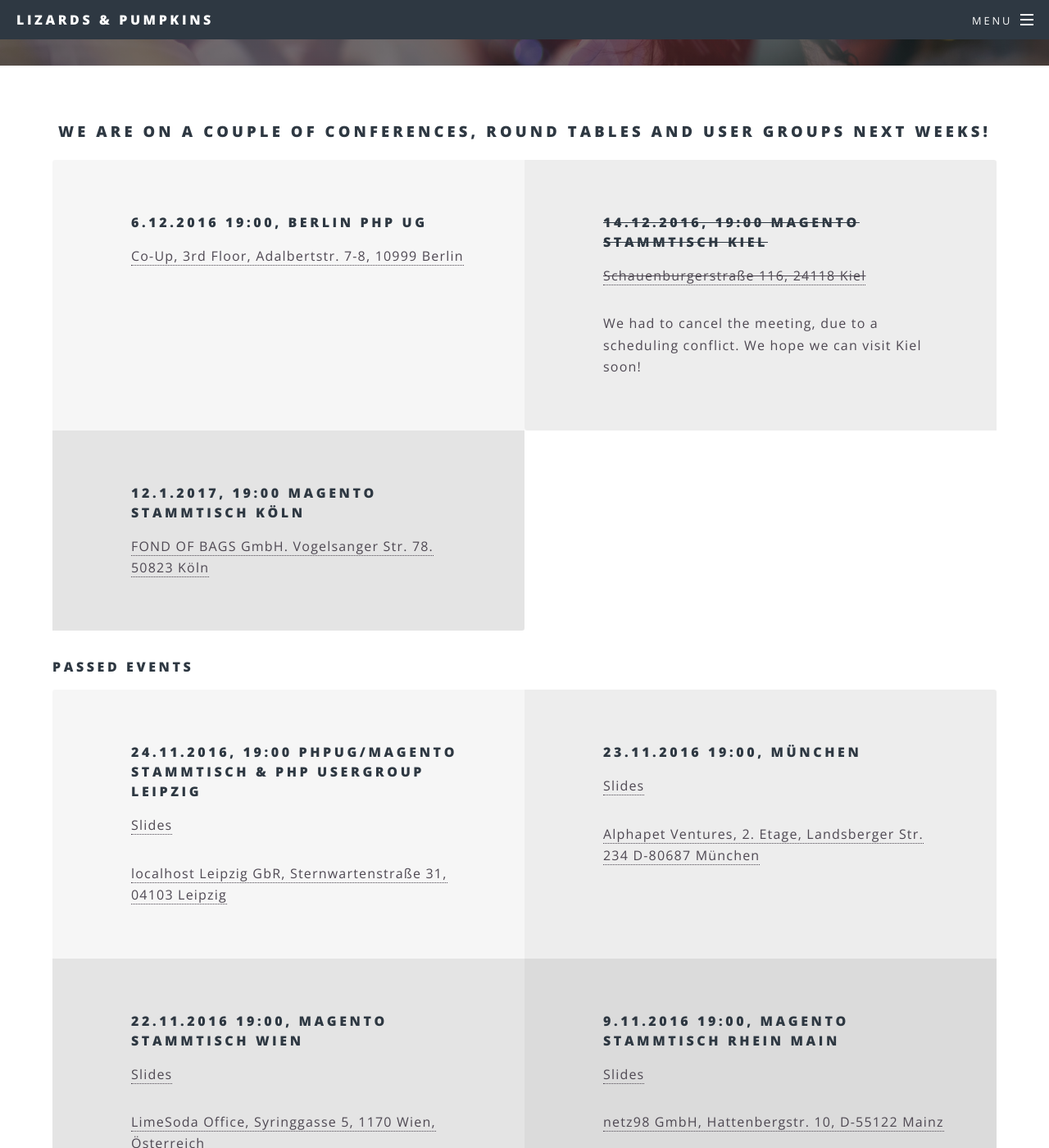
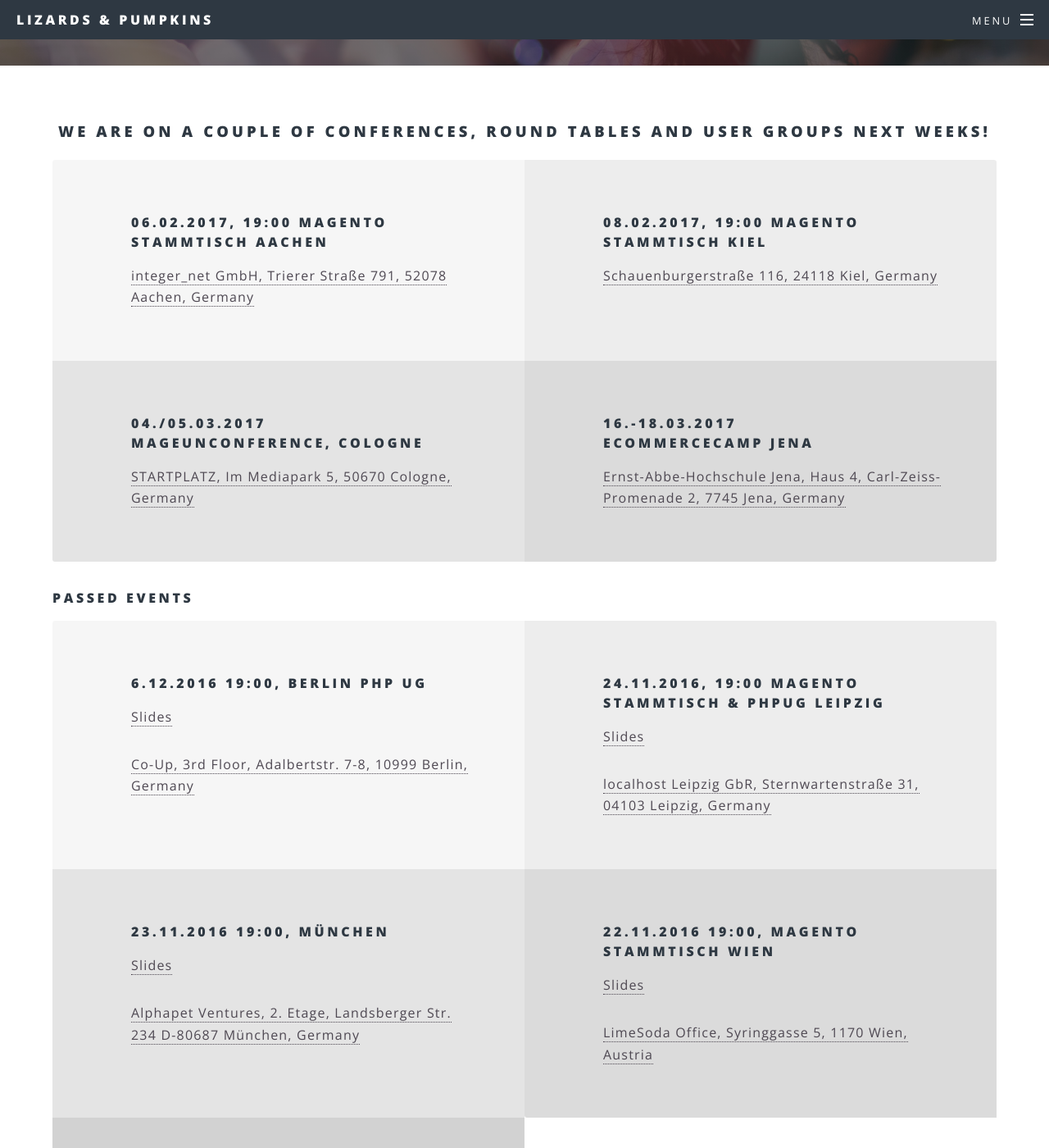
Before and after one commit to lizards-and-pumpkins/lizards-and-pumpkins.github.io, a Jekyll site: the page built from events.html, in a window 1280 px wide and 1400 px high, scrolled down 313 px. Shown: the whole window at 82% size. Built offline with Jekyll 4.4.1, drawn with Linux system fonts in a browser that asks for light colours; some of the changed text lies outside the part shown.

Commit message:
Issue #14: Cleanup, add more events, add slides from berlin

```diff
--- a/events.html
+++ b/events.html
@@ -7,53 +7,69 @@ subtitle: Want to hear more? Meet us!
 
 <ul class="features events">
     <li>
-		<h4>6.12.2016 19:00, Berlin PHP UG</h4>
-		<p><a href="http://www.bephpug.de/">Co-Up, 3rd Floor, Adalbertstr. 7-8, 10999 Berlin</a></p>
+        <h4>06.02.2017, 19:00 Magento Stammtisch Aachen</h4>
+        <p>
+            <a href="https://www.xing.com/events/27-magento-stammtisch-aachen-1759162">
+                integer_net GmbH, Trierer Straße 791, 52078 Aachen, Germany
+            </a>
+        </p>
     </li>
     <li>
-		<h4>
-			<del>14.12.2016, 19:00 Magento Stammtisch Kiel</del>
-		</h4>
+        <h4>08.02.2017, 19:00 Magento Stammtisch Kiel</h4>
         <p>
-			<del><a href="http://www.magento-stammtisch-kiel.de/">Schauenburgerstraße 116, 24118 Kiel</a></del>
+            <a href="http://www.magento-stammtisch-kiel.de/">Schauenburgerstraße 116, 24118 Kiel, Germany</a>
         </p>
-		<p>We had to cancel the meeting, due to a scheduling conflict. We hope we can visit Kiel soon!</p>
     </li>
     <li>
-		<h4>12.1.2017, 19:00 Magento Stammtisch Köln</h4>
-		<p><a href="http://magento-stammtisch.de/events/18-magento-stammtisch-koeln/">
-			FOND OF BAGS GmbH. Vogelsanger Str. 78. 50823 Köln
-		</a></p>
+        <h4>04./05.03.2017 MageUnconference, Cologne</h4>
+        <p>
+            <a href="http://www.mageunconference.org/2017/">
+                STARTPLATZ, Im Mediapark 5, 50670 Cologne, Germany
+            </a>
+        </p>
+    </li>
+    <li>
+        <h4>16.-18.03.2017 eCommerceCamp&nbsp;Jena</h4>
+        <p>
+            <a href="https://www.ecommerce-camp.de/">
+                Ernst-Abbe-Hochschule Jena, Haus 4, Carl-Zeiss-Promenade 2, 7745 Jena, Germany
+            </a>
+        </p>
     </li>
 </ul>
 
 <h4>Passed events</h4>
 <ul class="features events">
     <li>
-		<h4>24.11.2016, 19:00 PHPUG/Magento Stammtisch &amp; PHP Usergroup Leipzig</h4>
+        <h4>6.12.2016 19:00, Berlin PHP UG</h4>
+        <p><a href="talks/2016-12-06-bephpug-Introduction.pdf">Slides</p>
+        <p><a href="http://www.bephpug.de/">Co-Up, 3rd Floor, Adalbertstr. 7-8, 10999 Berlin, Germany</a></p>
+    </li>
+    <li>
+        <h4>24.11.2016, 19:00 Magento Stammtisch &amp; PHPUG Leipzig</h4>
         <p><a href="/talks/2016-11-26-leipzig-Introduction.pdf">Slides</a></p>
         <p><a href="http://magento-stammtisch.de/events/magento-stammtisch-leipzig-2/">
-			localhost Leipzig GbR, Sternwartenstraße 31, 04103 Leipzig
+            localhost Leipzig GbR, Sternwartenstraße 31, 04103 Leipzig, Germany
         </a></p>
     </li>
     <li>
         <h4>23.11.2016 19:00, München</h4>
         <p><a href="/talks/2016-11-23-meetup-munich-Introduction.pdf">Slides</a></p>
         <p><a href="http://doodle.com/poll/d7p47hybww2igwi4">
-			Alphapet Ventures, 2. Etage, Landsberger Str. 234 D-80687 München
+            Alphapet Ventures, 2. Etage, Landsberger Str. 234 D-80687 München, Germany
         </a></p>
     </li>
     <li>
         <h4>22.11.2016 19:00, Magento Stammtisch Wien</h4>
         <p><a href="/talks/2016-11-22-magewien-Introduction.pdf">Slides</a></p>
-		<p><a href="http://magewien.at/">LimeSoda Office, Syringgasse 5, 1170 Wien, Österreich</a></p>
+        <p><a href="http://magewien.at/">LimeSoda Office, Syringgasse 5, 1170 Wien, Austria</a></p>
     </li>
     <li>
         <h4>9.11.2016 19:00, Magento Stammtisch Rhein Main</h4>
         <p><a href="/talks/2016-11-11-magerm.pdf">Slides</a></p>
         <p>
             <a href="https://www.xing.com/events/magento-stammtisch-rhein-main-19-1742238">
-				netz98 GmbH, Hattenbergstr. 10, D-55122 Mainz
+                netz98 GmbH, Hattenbergstr. 10, D-55122 Mainz, Germany
             </a>
         </p>
     </li>
```
Also changed, not shown: 1 other file. Lines whose indentation alone changed are shown as unchanged.
